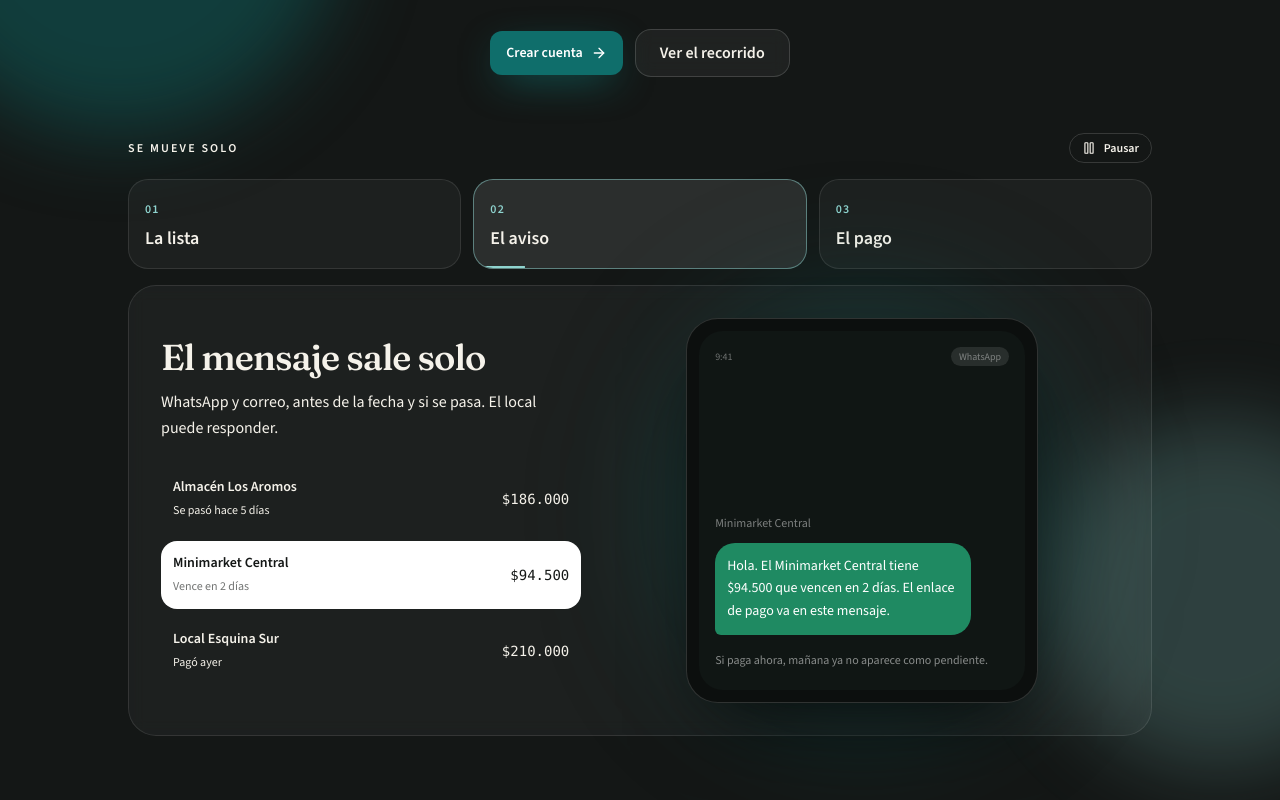
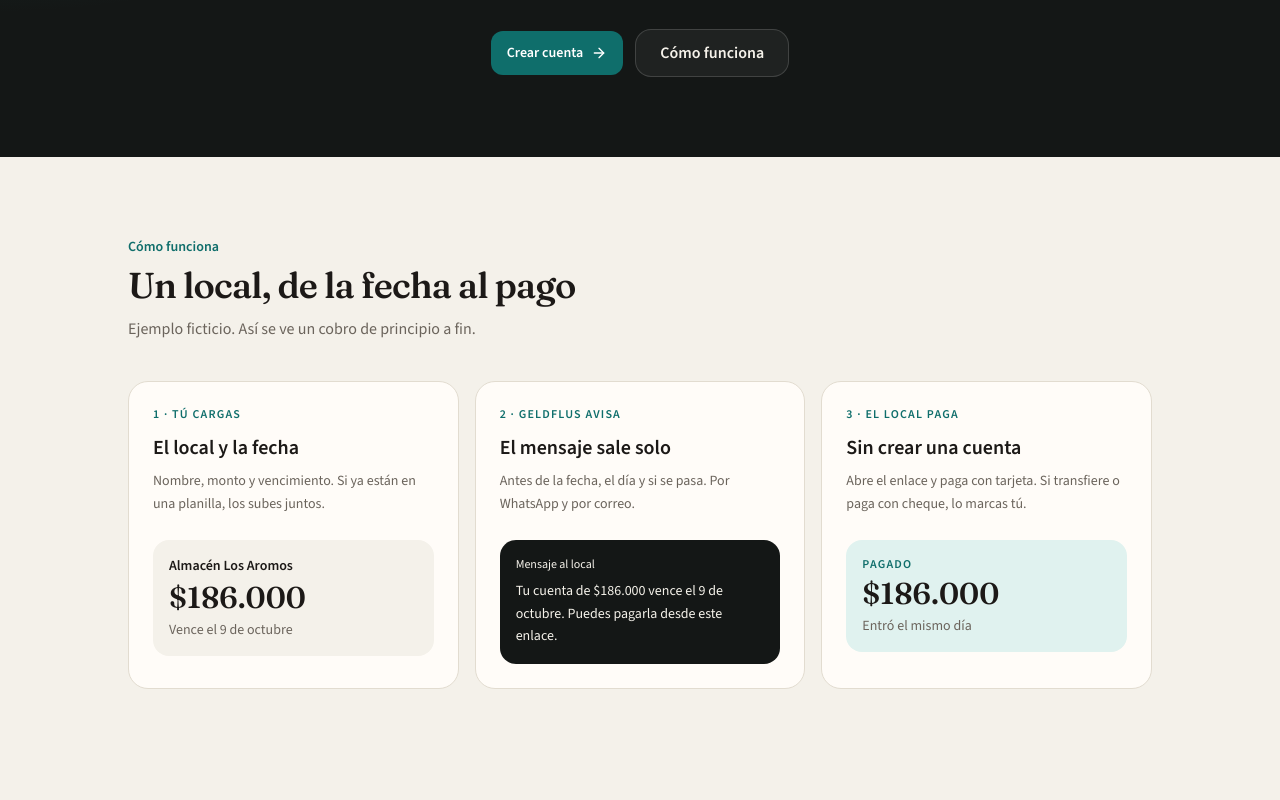
Before and after one commit to FlowPayApp/flowpay-frontend, a React (Vite) app: page /landing in a window 1280 px wide. Shown: the part 360-1160 px from the top of the page. Built offline with nearby package versions, Linux system fonts and the light colour scheme.

Commit message:
Replace the auto-playing walkthrough with a static three-step story a distributor can read at a glance.
Co-authored-by: Cursor <cursoragent@cursor.com>

```diff
--- a/src/pages/Landing.tsx
+++ b/src/pages/Landing.tsx
@@ -1,68 +1,16 @@
 import { useEffect, useState } from "react";
 import { Link } from "react-router-dom";
-import { ArrowRight, Check, Mail, Menu, Pause, Play, X } from "lucide-react";
+import { ArrowRight, Check, Mail, Menu, X } from "lucide-react";
 import BrandLogo from "../components/BrandLogo";
 import { getToken } from "../lib/auth";
 
 const CONTACT = "contacto@geldflus.com";
-const BEAT_MS = 5200;
 
 const NAV = [
   { href: "#recorrido", label: "Cómo funciona" },
   { href: "#planes", label: "Planes" },
   { href: "#preguntas", label: "Preguntas" },
   { href: "#contacto", label: "Contacto" },
-] as const;
-
-const STORES = [
-  {
-    name: "Almacén Los Aromos",
-    amount: "$186.000",
-    when: "Se pasó hace 5 días",
-    tone: "danger" as const,
-    status: "Vencido",
-    message: "Hola. La cuenta de Almacén Los Aromos, $186.000, ya venció. Puedes pagarla desde este enlace.",
-    outcome: "Sigue en la lista hasta que pague o tú lo marques.",
-  },
-  {
-    name: "Minimarket Central",
-    amount: "$94.500",
-    when: "Vence en 2 días",
-    tone: "warn" as const,
-    status: "Por vencer",
-    message: "Hola. El Minimarket Central tiene $94.500 que vencen en 2 días. El enlace de pago va en este mensaje.",
-    outcome: "Si paga ahora, mañana ya no aparece como pendiente.",
-  },
-  {
-    name: "Local Esquina Sur",
-    amount: "$210.000",
-    when: "Pagó ayer",
-    tone: "brand" as const,
-    status: "Pagado",
-    message: "El local abrió el enlace y pagó con tarjeta. No tuvo que crear una cuenta.",
-    outcome: "Quedó pagado. Sales de esa conversación.",
-  },
-];
-
-const BEATS = [
-  {
-    id: "lista",
-    label: "La lista",
-    title: "Al abrir, ves quién debe",
-    text: "Cada local tiene su monto y su fecha. La mañana parte por lo que ya se pasó.",
-  },
-  {
-    id: "aviso",
-    label: "El aviso",
-    title: "El mensaje sale solo",
-    text: "WhatsApp y correo, antes de la fecha y si se pasa. El local puede responder.",
-  },
-  {
-    id: "pago",
-    label: "El pago",
-    title: "Paga desde el teléfono",
-    text: "Abre el enlace y paga con tarjeta. Si transfiere o paga con cheque, lo marcas y listo.",
-  },
 ] as const;
 
 const PLANS = [
@@ -114,12 +62,7 @@ export default function Landing() {
   const loggedIn = !!getToken();
   const [menu, setMenu] = useState(false);
   const [scrolled, setScrolled] = useState(false);
-  const [beat, setBeat] = useState(0);
-  const [store, setStore] = useState(0);
-  const [playing, setPlaying] = useState(true);
   const [openFaq, setOpenFaq] = useState<number | null>(0);
-  const current = STORES[store];
-  const scene = BEATS[beat];
   const solidNav = scrolled || menu;
 
   useEffect(() => {
@@ -137,36 +80,11 @@ export default function Landing() {
     return () => window.removeEventListener("scroll", onScroll);
   }, []);
 
-  useEffect(() => {
-    if (!playing) return;
-    if (window.matchMedia("(prefers-reduced-motion: reduce)").matches) return;
-    const id = window.setInterval(() => {
-      setBeat((value) => {
-        const next = (value + 1) % BEATS.length;
-        setStore(next);
-        return next;
-      });
-    }, BEAT_MS);
-    return () => window.clearInterval(id);
-  }, [playing]);
-
-  function chooseBeat(index: number) {
-    setPlaying(false);
-    setBeat(index);
-    setStore(index);
-  }
-
-  function chooseStore(index: number) {
-    setPlaying(false);
-    setStore(index);
-    setBeat(index);
-  }
-
   return (
     <div className="min-h-dvh bg-surface text-ink">
       <header
         className={`fixed inset-x-0 top-0 z-30 transition-colors duration-300 ${
-          solidNav ? "border-b border-surface-border bg-surface/90 backdrop-blur" : "border-b border-transparent bg-transparent"
+          solidNav ? "border-b border-surface-border bg-surface" : "border-b border-transparent bg-transparent"
         }`}
       >
         <div className="mx-auto flex h-16 max-w-6xl items-center justify-between px-4 sm:px-6">
@@ -207,9 +125,7 @@ export default function Landing() {
       </header>
 
       <main>
-        <section className="relative overflow-hidden bg-[#141716] px-4 pb-16 pt-28 text-[rgb(245_242_234)] sm:px-6 sm:pb-20 sm:pt-32">
-          <div className="land-orb land-orb-a" aria-hidden />
-          <div className="land-orb land-orb-b" aria-hidden />
+        <section className="land-hero relative overflow-hidden px-4 pb-16 pt-28 text-[rgb(245_242_234)] sm:px-6 sm:pb-20 sm:pt-32">
           <div className="relative mx-auto max-w-6xl">
             <div className="mx-auto max-w-3xl text-center">
               <p className="text-sm font-semibold tracking-wide text-[#8fd4cf]">Para distribuidores</p>
@@ -222,87 +138,69 @@ export default function Landing() {
               <div className="mt-8 flex flex-col items-center justify-center gap-3 sm:flex-row">
                 <Link
                   to={loggedIn ? "/" : "/register"}
-                  className="inline-flex min-h-12 w-full items-center justify-center gap-2 rounded-xl bg-brand px-6 text-base font-semibold text-white shadow-[0_12px_40px_-12px_rgb(15_110_107)] hover:bg-brand-hover sm:w-auto"
+                  className="inline-flex min-h-12 w-full items-center justify-center gap-2 rounded-xl bg-brand px-6 text-base font-semibold text-white hover:bg-brand-hover sm:w-auto"
                 >
                   {loggedIn ? "Ir al panel" : "Crear cuenta"}
                   <ArrowRight className="size-4" />
                 </Link>
                 <a
                   href="#recorrido"
-                  className="inline-flex min-h-12 w-full items-center justify-center rounded-xl border border-white/15 bg-white/5 px-6 text-base font-semibold backdrop-blur hover:bg-white/10 sm:w-auto"
+                  className="inline-flex min-h-12 w-full items-center justify-center rounded-xl border border-white/15 bg-white/5 px-6 text-base font-semibold hover:bg-white/10 sm:w-auto"
                 >
-                  Ver el recorrido
+                  Cómo funciona
                 </a>
               </div>
             </div>
 
-            <div id="recorrido" className="scroll-mt-24 mx-auto mt-14 max-w-5xl">
-              <div className="mb-4 flex items-center justify-between gap-3">
-                <p className="text-xs font-semibold uppercase tracking-[0.18em] text-[rgb(245_242_234)]/50">
-                  {playing ? "Se mueve solo" : "Lo estás recorriendo tú"}
+          </div>
+        </section>
+
+        <section id="recorrido" className="scroll-mt-24 px-4 py-20 sm:px-6">
+          <div className="mx-auto max-w-5xl">
+            <p className="text-sm font-semibold text-brand">Cómo funciona</p>
+            <h2 className="mt-2 max-w-xl font-display text-3xl font-medium tracking-tight sm:text-4xl">
+              Un local, de la fecha al pago
+            </h2>
+            <p className="mt-3 max-w-xl text-ink-muted">Ejemplo ficticio. Así se ve un cobro de principio a fin.</p>
+            <ol className="mt-10 grid gap-4 md:grid-cols-3">
+              <li className="flex flex-col rounded-2xl border border-surface-border bg-surface-card p-6">
+                <p className="text-xs font-semibold uppercase tracking-widest text-brand">1 · Tú cargas</p>
+                <h3 className="mt-3 text-xl font-semibold">El local y la fecha</h3>
+                <p className="mt-2 text-sm leading-relaxed text-ink-muted">
+                  Nombre, monto y vencimiento. Si ya están en una planilla, los subes juntos.
                 </p>
-                <button
-                  type="button"
-                  onClick={() => setPlaying((value) => !value)}
-                  className="inline-flex items-center gap-2 rounded-full border border-white/15 px-3 py-1.5 text-xs font-semibold text-[rgb(245_242_234)]/80 hover:bg-white/10"
-                >
-                  {playing ? <Pause className="size-3.5" /> : <Play className="size-3.5" />}
-                  {playing ? "Pausar" : "Reanudar"}
-                </button>
-              </div>
-
-              <div className="grid gap-3 sm:grid-cols-3">
-                {BEATS.map((item, index) => {
-                  const active = beat === index;
-                  return (
-                    <button
-                      key={item.id}
-                      type="button"
-                      aria-pressed={active}
-                      onClick={() => chooseBeat(index)}
-                      className={`relative overflow-hidden rounded-2xl border px-4 py-4 text-left transition ${
-                        active ? "border-[#8fd4cf]/50 bg-white/10" : "border-white/10 bg-white/[0.04] hover:bg-white/[0.08]"
-                      }`}
-                    >
-                      <span className="text-xs font-semibold uppercase tracking-widest text-[#8fd4cf]">0{index + 1}</span>
-                      <span className="mt-1 block text-lg font-semibold">{item.label}</span>
-                      {active && playing && <span key={beat} className="land-fill" />}
-                      {active && !playing && <span className="absolute inset-x-0 bottom-0 h-0.5 bg-[#8fd4cf]" />}
-                    </button>
-                  );
-                })}
-              </div>
-
-              <div className="mt-4 grid items-center gap-6 rounded-[1.75rem] border border-white/10 bg-white/[0.04] p-4 backdrop-blur sm:p-6 lg:grid-cols-[minmax(0,0.9fr)_minmax(0,1.1fr)] lg:p-8">
-                <div key={scene.id} className="land-in">
-                  <h2 className="font-display text-3xl font-medium tracking-tight sm:text-4xl">{scene.title}</h2>
-                  <p className="mt-3 max-w-md text-base leading-relaxed text-[rgb(245_242_234)]/70">{scene.text}</p>
-                  <div className="mt-6 space-y-2">
-                    {STORES.map((item, index) => {
-                      const selected = store === index;
-                      return (
-                        <button
-                          key={item.name}
-                          type="button"
-                          aria-pressed={selected}
-                          onClick={() => chooseStore(index)}
-                          className={`flex w-full items-center justify-between gap-3 rounded-xl px-3 py-3 text-left transition ${
-                            selected ? "bg-white text-[#141716]" : "hover:bg-white/10"
-                          }`}
-                        >
-                          <span>
-                            <span className="block text-sm font-semibold">{item.name}</span>
-                            <span className={`text-xs ${selected ? "text-[#141716]/60" : "text-[rgb(245_242_234)]/55"}`}>{item.when}</span>
-                          </span>
-                          <span className="font-mono text-sm">{item.amount}</span>
-                        </button>
-                      );
-                    })}
-                  </div>
+                <div className="mt-6 rounded-xl bg-surface px-4 py-4">
+                  <p className="text-sm font-semibold">Almacén Los Aromos</p>
+                  <p className="mt-1 font-display text-3xl">$186.000</p>
+                  <p className="mt-1 text-sm text-ink-muted">Vence el 9 de octubre</p>
                 </div>
-                <Stage beat={scene.id} store={current} />
-              </div>
-            </div>
+              </li>
+              <li className="flex flex-col rounded-2xl border border-surface-border bg-surface-card p-6">
+                <p className="text-xs font-semibold uppercase tracking-widest text-brand">2 · GeldFlus avisa</p>
+                <h3 className="mt-3 text-xl font-semibold">El mensaje sale solo</h3>
+                <p className="mt-2 text-sm leading-relaxed text-ink-muted">
+                  Antes de la fecha, el día y si se pasa. Por WhatsApp y por correo.
+                </p>
+                <div className="mt-6 rounded-xl bg-[#141716] px-4 py-4 text-[rgb(245_242_234)]">
+                  <p className="text-xs text-[rgb(245_242_234)]/55">Mensaje al local</p>
+                  <p className="mt-2 text-sm leading-relaxed">
+                    Tu cuenta de $186.000 vence el 9 de octubre. Puedes pagarla desde este enlace.
+                  </p>
+                </div>
+              </li>
+              <li className="flex flex-col rounded-2xl border border-surface-border bg-surface-card p-6">
+                <p className="text-xs font-semibold uppercase tracking-widest text-brand">3 · El local paga</p>
+                <h3 className="mt-3 text-xl font-semibold">Sin crear una cuenta</h3>
+                <p className="mt-2 text-sm leading-relaxed text-ink-muted">
+                  Abre el enlace y paga con tarjeta. Si transfiere o paga con cheque, lo marcas tú.
+                </p>
+                <div className="mt-6 rounded-xl bg-brand-soft px-4 py-4">
+                  <p className="text-xs font-semibold uppercase tracking-widest text-brand">Pagado</p>
+                  <p className="mt-1 font-display text-3xl">$186.000</p>
+                  <p className="mt-1 text-sm text-ink-muted">Entró el mismo día</p>
+                </div>
+              </li>
+            </ol>
           </div>
         </section>
 
@@ -316,7 +214,7 @@ export default function Landing() {
                   key={plan.name}
                   className={`flex h-full flex-col rounded-2xl border p-6 ${
                     plan.highlight
-                      ? "border-brand bg-[#141716] text-[rgb(245_242_234)] shadow-[0_24px_60px_-28px_rgb(15_110_107)] md:-translate-y-3"
+                      ? "border-brand bg-[#141716] text-[rgb(245_242_234)] md:-translate-y-2"
                       : "border-surface-border bg-surface-card"
                   }`}
                 >
@@ -376,7 +274,6 @@ export default function Landing() {
 
         <section id="contacto" className="scroll-mt-24 px-4 py-20 text-center sm:px-6">
           <div className="relative mx-auto max-w-xl overflow-hidden rounded-3xl bg-[#141716] px-6 py-14 text-[rgb(245_242_234)]">
-            <div className="land-orb land-orb-c" aria-hidden />
             <div className="relative">
               <h2 className="font-display text-3xl font-medium tracking-tight">Cuéntanos de tu red</h2>
               <p className="mt-3 text-[rgb(245_242_234)]/75">Locales, montos y fechas. Te respondemos a la brevedad.</p>
@@ -399,65 +296,10 @@ export default function Landing() {
         </div>
       </footer>
       <style>{`
-        .land-orb {
-          pointer-events: none;
-          position: absolute;
-          border-radius: 999px;
-          filter: blur(40px);
-        }
-        .land-orb-a {
-          width: 28rem;
-          height: 28rem;
-          left: -8rem;
-          top: 4rem;
-          background: rgb(15 110 107 / 0.45);
-          animation: land-drift 14s ease-in-out infinite;
-        }
-        .land-orb-b {
-          width: 22rem;
-          height: 22rem;
-          right: -6rem;
-          bottom: 2rem;
-          background: rgb(143 212 207 / 0.22);
-          animation: land-drift 18s ease-in-out infinite reverse;
-        }
-        .land-orb-c {
-          width: 16rem;
-          height: 16rem;
-          right: -4rem;
-          top: -4rem;
-          background: rgb(15 110 107 / 0.55);
-        }
-        .land-in { animation: land-in 0.45s ease; }
-        .land-fill {
-          position: absolute;
-          left: 0;
-          bottom: 0;
-          height: 2px;
-          width: 100%;
-          transform-origin: left center;
-          background: #8fd4cf;
-          animation: land-fill ${BEAT_MS}ms linear;
-        }
-        .land-pop { animation: land-pop 0.55s cubic-bezier(0.16, 1, 0.3, 1); }
-        @keyframes land-in {
-          from { opacity: 0; transform: translateY(10px); }
-          to { opacity: 1; transform: none; }
-        }
-        @keyframes land-drift {
-          0%, 100% { transform: translate3d(0, 0, 0); }
-          50% { transform: translate3d(24px, -18px, 0); }
-        }
-        @keyframes land-fill {
-          from { transform: scaleX(0); }
-          to { transform: scaleX(1); }
-        }
-        @keyframes land-pop {
-          from { opacity: 0; transform: translateY(16px) scale(0.96); }
-          to { opacity: 1; transform: none; }
-        }
-        @media (prefers-reduced-motion: reduce) {
-          .land-in, .land-orb-a, .land-orb-b, .land-fill, .land-pop { animation: none; }
+        .land-hero {
+          background:
+            radial-gradient(42rem 24rem at 0% 20%, rgb(15 110 107 / 0.35), transparent 70%),
+            #141716;
         }
       `}</style>
     </div>
@@ -492,71 +334,3 @@ function AccountLinks({ loggedIn, stacked = false, onDark = false }: { loggedIn:
     </div>
   );
 }
-
-function Stage({
-  beat,
-  store,
-}: {
-  beat: (typeof BEATS)[number]["id"];
-  store: (typeof STORES)[number];
-}) {
-  return (
-    <div className="land-pop relative mx-auto w-full max-w-[22rem]" key={`${beat}-${store.name}`}>
-      <div className="absolute -inset-6 -z-10 rounded-full bg-[#0f6e6b]/30 blur-3xl" aria-hidden />
-      <div className="rounded-[2rem] border border-white/15 bg-[#0c0f0e] p-3 shadow-[0_30px_80px_-24px_rgb(0_0_0/0.8)]">
-        <div className="rounded-[1.5rem] bg-[#101614] px-4 pb-5 pt-4">
-          <div className="mb-4 flex items-center justify-between text-[10px] text-white/40">
-            <span>9:41</span>
-            <span className="rounded-full bg-white/10 px-2 py-0.5">{beat === "pago" ? "Pago" : beat === "aviso" ? "WhatsApp" : "Hoy"}</span>
-          </div>
-          {beat === "aviso" ? <Message store={store} /> : beat === "pago" ? <Receipt store={store} /> : <DayList active={store.name} />}
-        </div>
-      </div>
-    </div>
-  );
-}
-
-function DayList({ active }: { active: string }) {
-  return (
-    <ul className="space-y-2">
-      {STORES.map((item) => {
-        const on = item.name === active;
-        return (
-          <li key={item.name} className={`rounded-2xl px-3 py-3 ${on ? "bg-white text-[#141716]" : "bg-white/5 text-white/80"}`}>
-            <span className="flex items-center justify-between gap-3">
-              <span className="text-sm font-semibold">{item.name}</span>
-              <span className="font-mono text-xs">{item.amount}</span>
-            </span>
-            <span className={`mt-1 block text-xs ${on ? "text-[#141716]/60" : "text-white/45"}`}>{item.status}</span>
-          </li>
-        );
-      })}
-    </ul>
-  );
-}
-
-function Message({ store }: { store: (typeof STORES)[number] }) {
-  return (
-    <div className="flex min-h-[18rem] flex-col justify-end">
-      <p className="mb-3 text-xs text-white/45">{store.name}</p>
-      <div className="max-w-[16rem] rounded-2xl rounded-bl-md bg-[#1f8a62] px-3 py-3 text-sm leading-relaxed text-white">{store.message}</div>
-      <p className="mt-4 text-xs leading-relaxed text-white/50">{store.outcome}</p>
-    </div>
-  );
-}
-
-function Receipt({ store }: { store: (typeof STORES)[number] }) {
-  const paid = store.tone === "brand";
-  return (
-    <div className="flex min-h-[18rem] flex-col justify-center rounded-2xl bg-white px-5 py-6 text-[#141716]">
-      <p className="text-xs text-[#141716]/55">{store.name}</p>
-      <p className="mt-1 font-display text-4xl">{store.amount}</p>
-      <p className={`mt-4 inline-flex w-fit rounded-full px-2.5 py-1 text-[10px] font-semibold uppercase ${paid ? "bg-[#e0f2ef] text-[#0f6e6b]" : "bg-[#f5ecd8] text-[#7a5420]"}`}>
-        {paid ? "Pagado" : "Enlace listo"}
-      </p>
-      <p className="mt-4 text-sm leading-relaxed text-[#141716]/70">
-        {paid ? "Entró el pago. El local no creó una cuenta." : "El local abre el enlace y paga con tarjeta. Tú lo ves al momento."}
-      </p>
-    </div>
-  );
-}
```
